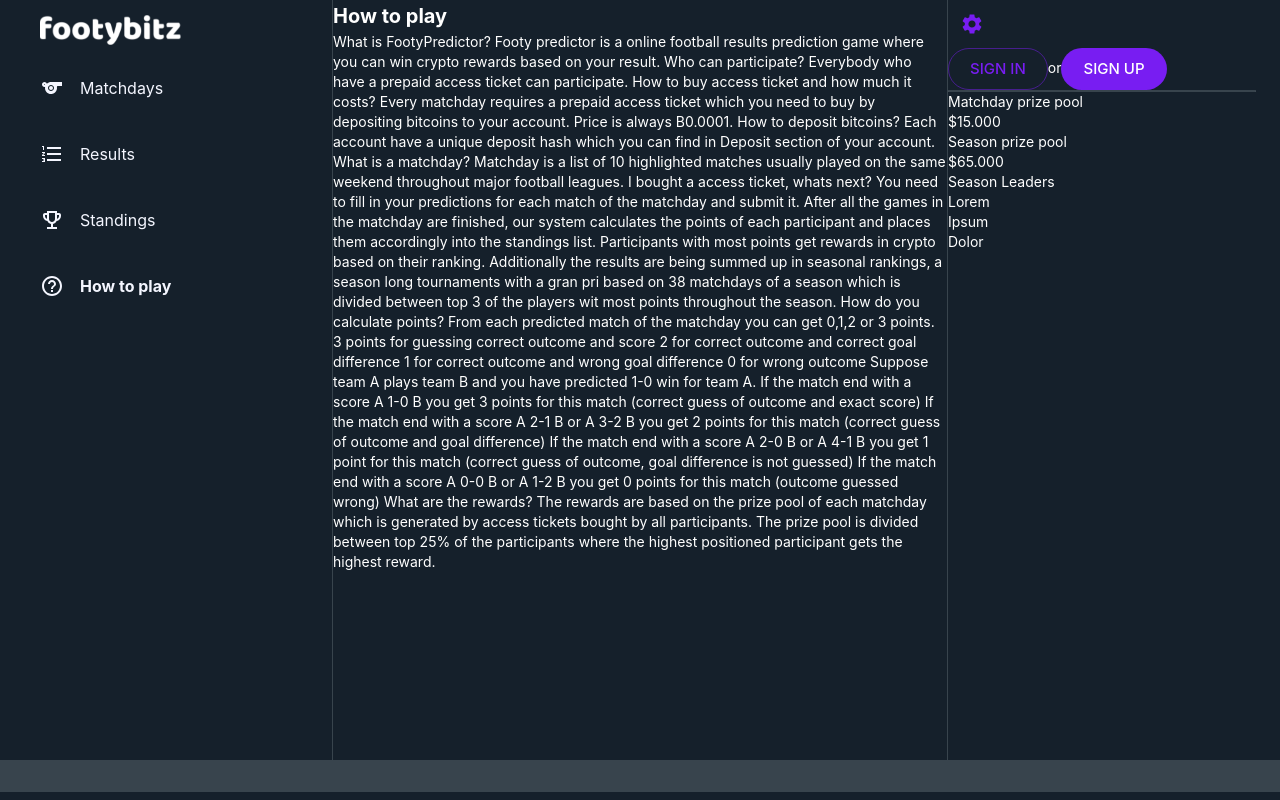
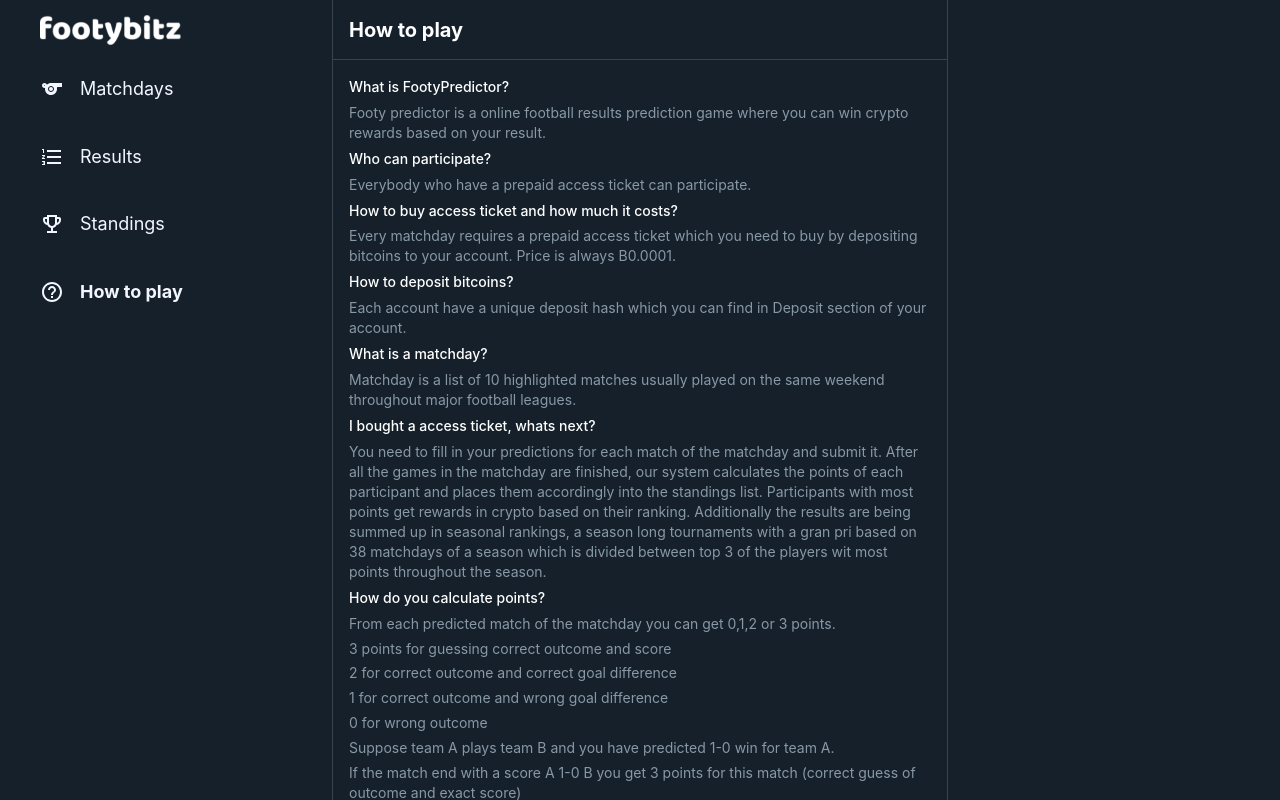
Before and after one commit to bagratinho/footybitz, a React (Create React App) app: page /how-to-play in a window 1280 px wide. Shown: the top 800 px of the page. Built offline with nearby package versions, Linux system fonts and the light colour scheme.

Commit message:
progress

```diff
--- a/src/Main.tsx
+++ b/src/Main.tsx
@@ -19,19 +19,60 @@ import { Paper } from "@material-ui/core";
 
 const muiTheme = createMuiTheme({
   palette: {
+    type: "dark",
     primary: {
       main: "#781df2",
     },
     secondary: {
-      main: "#f8bbd0",
+      main: "#fff",
     },
     background: {
       default: "#15202B",
     },
     text: {
       primary: "#ffffff",
+      secondary: "#8899a6",
     },
     divider: "#38444d",
+  },
+  overrides: {
+    MuiPaper: {
+      root: {
+        backgroundColor: "#1e2731",
+      },
+    },
+    MuiInputBase: {
+      root: {
+        borderRadius: 0,
+      },
+    },
+    MuiFilledInput: {
+      root: {
+        padding: 0,
+        borderRadius: 4,
+        overflow: "hidden",
+        backgroundColor: "#1e2731",
+        "&.Mui-focused": {
+          backgroundColor: "#1e2731",
+        },
+        "&:hover": {
+          backgroundColor: "#1e2731",
+        },
+      },
+      input: {
+        padding: 8,
+        paddingLeft: 16,
+        lineHeight: "26px",
+      },
+      underline: {
+        "&:after": {
+          display: "none",
+        },
+        "&:before": {
+          display: "none",
+        }
+      }
+    },
   },
   typography: {
     fontFamily: `-apple-system,BlinkMacSystemFont,"Segoe UI",Roboto,Helvetica,Arial,sans-serif`,
@@ -88,7 +129,7 @@ const Main: React.FC = () => {
                       </Box>
                     </Grid>
                     <Grid item xs={3}>
-                      <Header/>
+                      {/* <Header/>
                       <Paper variant="outlined"/>
                       <div className="">
                         <div>Matchday prize pool</div>
@@ -103,7 +144,7 @@ const Main: React.FC = () => {
                         <div>Lorem</div>
                         <div>Ipsum</div>
                         <div>Dolor</div>
-                      </div>
+                      </div> */}
                     </Grid>
                   </Grid>
                 </Container>
--- a/src/containers/HowToPlay/index.tsx
+++ b/src/containers/HowToPlay/index.tsx
@@ -1,7 +1,6 @@
 import * as React from "react";
 import styled from "styles/styled-components";
-import Box from "components/Box";
-import { Grid, Typography } from "@material-ui/core";
+import { Box, Typography } from "@material-ui/core";
 
 export interface IHowToPlayProps {
   className?: string;
@@ -9,71 +8,132 @@ export interface IHowToPlayProps {
 
 export default (props: IHowToPlayProps) =>  {
   return (
-    <StyledContainer>
-      <div className="main-panel">
-        <div className="main-panel-header">
-          <div className="filter-bar">
+    <Box>
+      <Box
+        height={60}
+        display="flex"
+        alignItems="center"
+        pt={1}
+        pb={1}
+        pr={2}
+        pl={2}
+        borderColor="divider"
+        borderLeft={0}
+        borderRight={0}
+        borderTop={0}
+        border={1}
+      >
         <Typography variant="h6">
           How to play
         </Typography>
-          </div>
-        </div>
-        <div className="main-panel-inner">
+      </Box>
+      <Box
+        p={2}
+      >
+
+<Typography variant="subtitle2" gutterBottom>
 What is FootyPredictor?
+</Typography>
+<Typography variant="body2" gutterBottom color="textSecondary">
+Footy predictor is a online football results prediction game where you can win crypto rewards based on your result.
+</Typography>
 
-          Footy predictor is a online football results prediction game where you can win crypto rewards based on your result.
 
+
+<Typography variant="subtitle2" gutterBottom>
 Who can participate?
+</Typography>
 
+<Typography variant="body2" gutterBottom color="textSecondary">
 Everybody who have a prepaid access ticket can participate.
+</Typography>
 
+
+<Typography variant="subtitle2" gutterBottom>
 How to buy access ticket and how much it costs?
+</Typography>
 
+<Typography variant="body2" gutterBottom color="textSecondary">
 Every matchday requires a prepaid access ticket which you need to buy by depositing bitcoins to your account. Price is always B0.0001.
+</Typography>
 
+<Typography variant="subtitle2" gutterBottom>
 How to deposit bitcoins?
+</Typography>
 
+<Typography variant="body2" gutterBottom color="textSecondary">
 Each account have a unique deposit hash which you can find in Deposit section of your account.
+</Typography>
 
+<Typography variant="subtitle2" gutterBottom>
 What is a matchday?
+</Typography>
 
+<Typography variant="body2" gutterBottom color="textSecondary">
 Matchday is a list of 10 highlighted matches usually played on the same weekend throughout major football leagues.
+</Typography>
 
+<Typography variant="subtitle2" gutterBottom>
 I bought a access ticket, whats next?
+</Typography>
 
+
+<Typography variant="body2" gutterBottom color="textSecondary">
 You need to fill in your predictions for each match of the matchday and submit it. After all the games in the matchday are finished,
 our system calculates the points of each participant and places them accordingly into the standings list. Participants with most points
 get rewards in crypto based on their ranking. Additionally the results are being summed up in seasonal rankings, a season long tournaments
 with a gran pri based on 38 matchdays of a season which is divided between top 3 of the players wit most points throughout the season.
+</Typography>
 
+<Typography variant="subtitle2" gutterBottom>
 How do you calculate points?
+</Typography>
 
+<Typography variant="body2" gutterBottom color="textSecondary">
 From each predicted match of the matchday you can get 0,1,2 or 3 points.
+</Typography>
+<Typography variant="body2" gutterBottom color="textSecondary">
 3 points for guessing correct outcome and score
+</Typography>
+<Typography variant="body2" gutterBottom color="textSecondary">
 2 for correct outcome and correct goal difference
+</Typography>
+<Typography variant="body2" gutterBottom color="textSecondary">
 1 for correct outcome and wrong goal difference
+</Typography>
+<Typography variant="body2" gutterBottom color="textSecondary">
 0 for wrong outcome
+</Typography>
 
+<Typography variant="body2" gutterBottom color="textSecondary">
 Suppose team A plays team B and you have predicted 1-0 win for team A.
+</Typography>
 
+<Typography variant="body2" gutterBottom color="textSecondary">
 If the match end with a score A 1-0 B you get 3 points for this match (correct guess of outcome and exact score)
+</Typography>
+
+<Typography variant="body2" gutterBottom color="textSecondary">
 If the match end with a score A 2-1 B or A 3-2 B you get 2 points for this match (correct guess of outcome and goal difference)
+</Typography>
+<Typography variant="body2" gutterBottom color="textSecondary">
 If the match end with a score A 2-0 B or A 4-1 B you get 1 point for this match (correct guess of outcome, goal difference is not guessed)
+</Typography>
+<Typography variant="body2" gutterBottom color="textSecondary">
 If the match end with a score A 0-0 B or A 1-2 B you get 0 points for this match (outcome guessed wrong)
+</Typography>
 
+<Typography variant="subtitle2" gutterBottom>
 What are the rewards?
+</Typography>
 
+<Typography variant="body2" gutterBottom color="textSecondary">
 The rewards are based on the prize pool of each matchday which is generated by access tickets bought by all participants.
 The prize pool is divided between top 25% of the participants where the highest positioned participant gets the highest reward.
+</Typography>
 
+      </Box>
+    </Box>
 
-
-        </div>
-      </div>
-    </StyledContainer>
   );
 }
-
-
-const StyledContainer = styled(Box)`
-`;
--- a/src/containers/Interface/NumberInput/index.tsx
+++ b/src/containers/Interface/NumberInput/index.tsx
@@ -47,6 +47,7 @@ export function NumberInput (props: INumberInputProps) {
         value={value}
         type="number"
         placeholder="&mdash;"
+        disabled
         onChange={handleInputChange}
       />
       <IconButton
--- a/src/containers/Interface/index.tsx
+++ b/src/containers/Interface/index.tsx
@@ -1,5 +1,5 @@
 import * as React from "react";
-import { Box, Typography } from "@material-ui/core";
+import { Box, FormControl, MenuItem, Select, Typography } from "@material-ui/core";
 import Match from "containers/Match";
 
 export interface IInterfaceProps {
@@ -7,10 +7,10 @@ export interface IInterfaceProps {
 }
 
 export default (props: IInterfaceProps) =>  {
-  const [selectedDate, setSelectedDate] = React.useState(new Date());
+  const [selectedMatchday, setSelectedMatchday] = React.useState(1);
 
-  const handleDateChange = (date: any) => {
-    setSelectedDate(date);
+  const handleMatchdayChange = (event: any) => {
+    setSelectedMatchday(event.target.value);
   };
   return (
     <Box>
@@ -18,8 +18,9 @@ export default (props: IInterfaceProps) =>  {
         height={60}
         display="flex"
         alignItems="center"
-        pt={0}
-        pb={0}
+        justifyContent="space-between"
+        pt={1}
+        pb={1}
         pr={2}
         pl={2}
         borderColor="divider"
@@ -31,8 +32,26 @@ export default (props: IInterfaceProps) =>  {
         <Typography variant="h6">
           Matchday
         </Typography>
+        <FormControl variant="filled">
+          <Select
+            labelId="demo-simple-select-label"
+            id="demo-simple-select"
+            value={selectedMatchday}
+            onChange={handleMatchdayChange}
+          >
+            <MenuItem value={1}>Week 1</MenuItem>
+            <MenuItem value={2}>Week 2</MenuItem>
+            <MenuItem value={3}>Week 3</MenuItem>
+          </Select>
+        </FormControl>
       </Box>
       <Box>
+        <Match/>
+        <Match/>
+        <Match/>
+        <Match/>
+        <Match/>
+        <Match/>
         <Match/>
         <Match/>
         <Match/>
--- a/src/containers/Match/index.tsx
+++ b/src/containers/Match/index.tsx
@@ -25,7 +25,7 @@ export default class Match extends React.PureComponent<IMatchProps> {
           <img src={images.laLiga} alt=""/>
           <div>
             <span>La Liga Santander Round 2</span>
-            <span>KO: 16/11/2021, 14:00</span>
+            <span>KO: 16.11.2021 14:00</span>
           </div>
         </div>
         <div className="details">
@@ -39,7 +39,7 @@ export default class Match extends React.PureComponent<IMatchProps> {
             </div> */}
             <div className="prediction">
               <NumberInput/>
-              vs
+              -
               <NumberInput/>
             </div>
           </div>
@@ -68,11 +68,19 @@ const StyledContainer = styled.div`
       height: 42px;
       border-radius: 4px;
       background: #fff;
-      margin-right: 8px;
+      margin-right: 12px;
     }
     & > div {
       display: flex;
       flex-direction: column;
+      & > span:first-child {
+        font-weight: 700;
+        color: ${props => props.theme.muiTheme.palette.text.primary};
+      }
+      & > span:last-child {
+        font-size: 12px;
+        color: ${props => props.theme.muiTheme.palette.text.secondary};
+      }
     }
   }
   & .details {
@@ -81,7 +89,7 @@ const StyledContainer = styled.div`
     padding: 16px 8px;
     margin: 16px;
     border-radius: 5px;
-    background: rgba(255,255,255,0.05);
+    background: #1e2731;
     & .team {
       display: flex;
       flex-direction: column;
@@ -98,6 +106,7 @@ const StyledContainer = styled.div`
     & .outcome {
       display: flex;
       flex-direction: column;
+      color: ${props => props.theme.muiTheme.palette.divider};
       & .label {
         line-height: 24px;
         border-radius: 12px;
--- a/src/containers/Results/index.tsx
+++ b/src/containers/Results/index.tsx
@@ -1,25 +1,52 @@
 import * as React from "react";
 import styled from "styles/styled-components";
-import Box from "components/Box";
-import { Grid } from "@material-ui/core";
+import { Box, FormControl, MenuItem, Select, Typography } from "@material-ui/core";
 
 export interface IResultsProps {
   className?: string;
 }
 
 export default (props: IResultsProps) =>  {
+  const [selectedMatchday, setSelectedMatchday] = React.useState(1);
+  const handleMatchdayChange = (event: any) => {
+    setSelectedMatchday(event.target.value);
+  };
   return (
-    <StyledContainer>
-      <div className="main-panel">
-        <div className="main-panel-header">
-          <div className="filter-bar">
-            Results
-          </div>
-        </div>
-        <div className="main-panel-inner">
-        </div>
-      </div>
-    </StyledContainer>
+    <Box>
+      <Box
+        height={60}
+        display="flex"
+        alignItems="center"
+        justifyContent="space-between"
+        pt={1}
+        pb={1}
+        pr={2}
+        pl={2}
+        borderColor="divider"
+        borderLeft={0}
+        borderRight={0}
+        borderTop={0}
+        border={1}
+      >
+        <Typography variant="h6">
+          Results
+        </Typography>
+        <FormControl variant="filled">
+          <Select
+            labelId="demo-simple-select-label"
+            id="demo-simple-select"
+            value={selectedMatchday}
+            onChange={handleMatchdayChange}
+          >
+            <MenuItem value={1}>Week 1</MenuItem>
+            <MenuItem value={2}>Week 2</MenuItem>
+            <MenuItem value={3}>Week 3</MenuItem>
+          </Select>
+        </FormControl>
+      </Box>
+      <Box>
+      </Box>
+    </Box>
   );
 }
 
--- a/src/containers/SidebarNavigation/index.tsx
+++ b/src/containers/SidebarNavigation/index.tsx
@@ -67,7 +67,7 @@ const StyledContainer = styled(Box)`
       margin-bottom: 10px;
       & > a {
         padding: 16px;
-        font-size: 16px;
+        font-size: 18px;
         color: #f4f6ff;
         font-weight: 400;
         border-radius: 28px;
--- a/src/containers/Standings/index.tsx
+++ b/src/containers/Standings/index.tsx
@@ -1,7 +1,6 @@
 import * as React from "react";
 import styled from "styles/styled-components";
-import Box from "components/Box";
-import { Grid } from "@material-ui/core";
+import { Grid, Box, Typography } from "@material-ui/core";
 
 export interface IStandingsProps {
   className?: string;
@@ -9,20 +8,28 @@ export interface IStandingsProps {
 
 export default (props: IStandingsProps) =>  {
   return (
-    <StyledContainer>
-      <div className="main-panel">
-        <div className="main-panel-header">
-          <div className="filter-bar">
-            Standings
-          </div>
-        </div>
-        <div className="main-panel-inner">
-        </div>
-      </div>
-    </StyledContainer>
+    <Box>
+      <Box
+        height={60}
+        display="flex"
+        alignItems="center"
+        justifyContent="space-between"
+        pt={1}
+        pb={1}
+        pr={2}
+        pl={2}
+        borderColor="divider"
+        borderLeft={0}
+        borderRight={0}
+        borderTop={0}
+        border={1}
+      >
+        <Typography variant="h6">
+          Standings
+        </Typography>
+      </Box>
+      <Box>
+      </Box>
+    </Box>
   );
 }
-
-
-const StyledContainer = styled(Box)`
-`;
```
Lines whose indentation alone changed are shown as unchanged.
